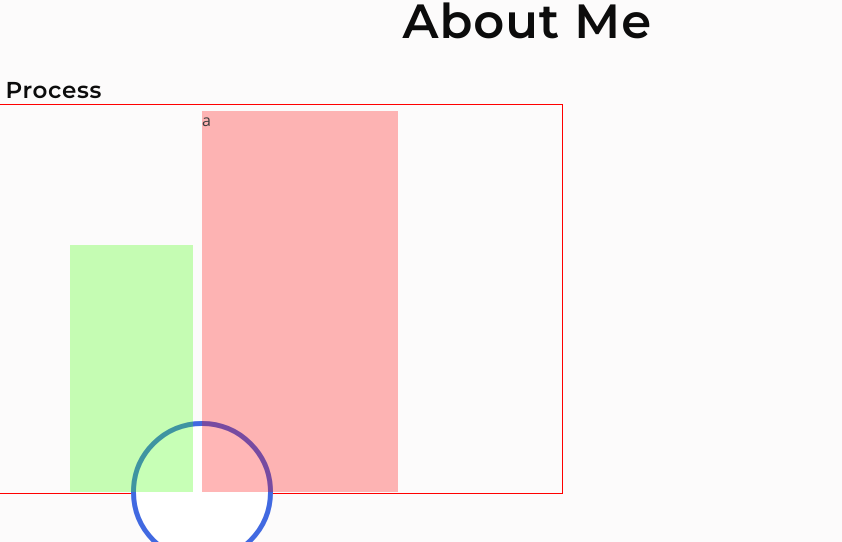
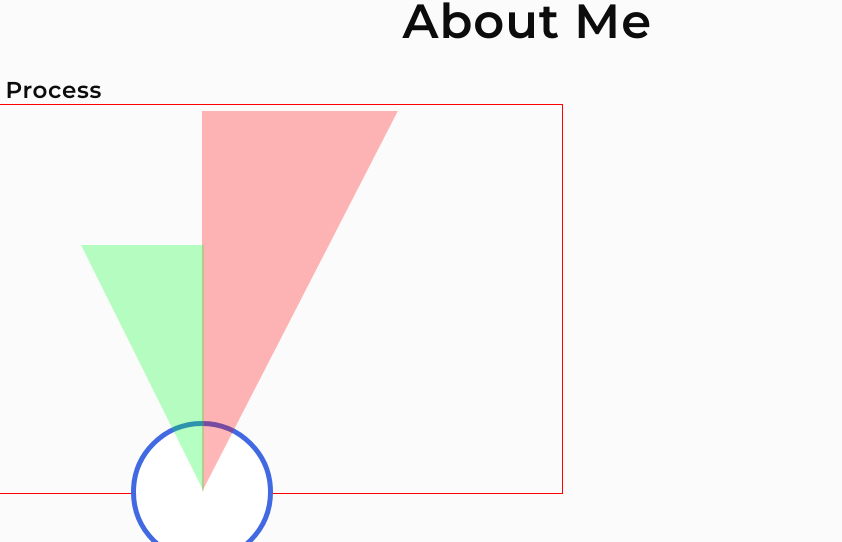
Before and after one commit to Widoguaiquirian/portfolio2023, a website: page index.html in a window 1280 px wide. Shown: the part 785-1327 px from the top of the page, 438-1280 px from the left. Drawn offline with nearby package versions, Linux system fonts and the light colour scheme.

Commit message:
Adding odometro

```diff
--- a/index.html
+++ b/index.html
@@ -105,7 +105,7 @@
             <p class="about__subheading">A continue working Process</p>
             <div class="about__content">
                <div class="about__content--odometro">
-                  <div class="about__content--odometro__fill">a</div>
+                  <div class="about__content--odometro__fill"></div>
                   <div class="about__content--odometro__fill"></div>
                   <div class="about__content--odometro__fill"></div>
                   <div class="about__content--odometro__fill"></div>
--- a/sass/layout/_about.scss
+++ b/sass/layout/_about.scss
@@ -41,13 +41,16 @@
                height: 381px;
                width: 196px;
                left: 50%;
+               clip-path: polygon(0 0, 100% 0, 0% 100%);
             }
 
             &:nth-child(2) {
-               background-color: rgba(60, 255, 0, 0.288);
+               background-color: rgba(0, 255, 42, 0.288);
                height: 247px;
                width: 123px;
-               left: -50%;
+               left: -42%;
+               clip-path: polygon(0 0, 100% 0, 0% 100%);
+               transform: scaleX(-1);
             }
          }
       }
```
Also changed, not shown: css/main.css.
